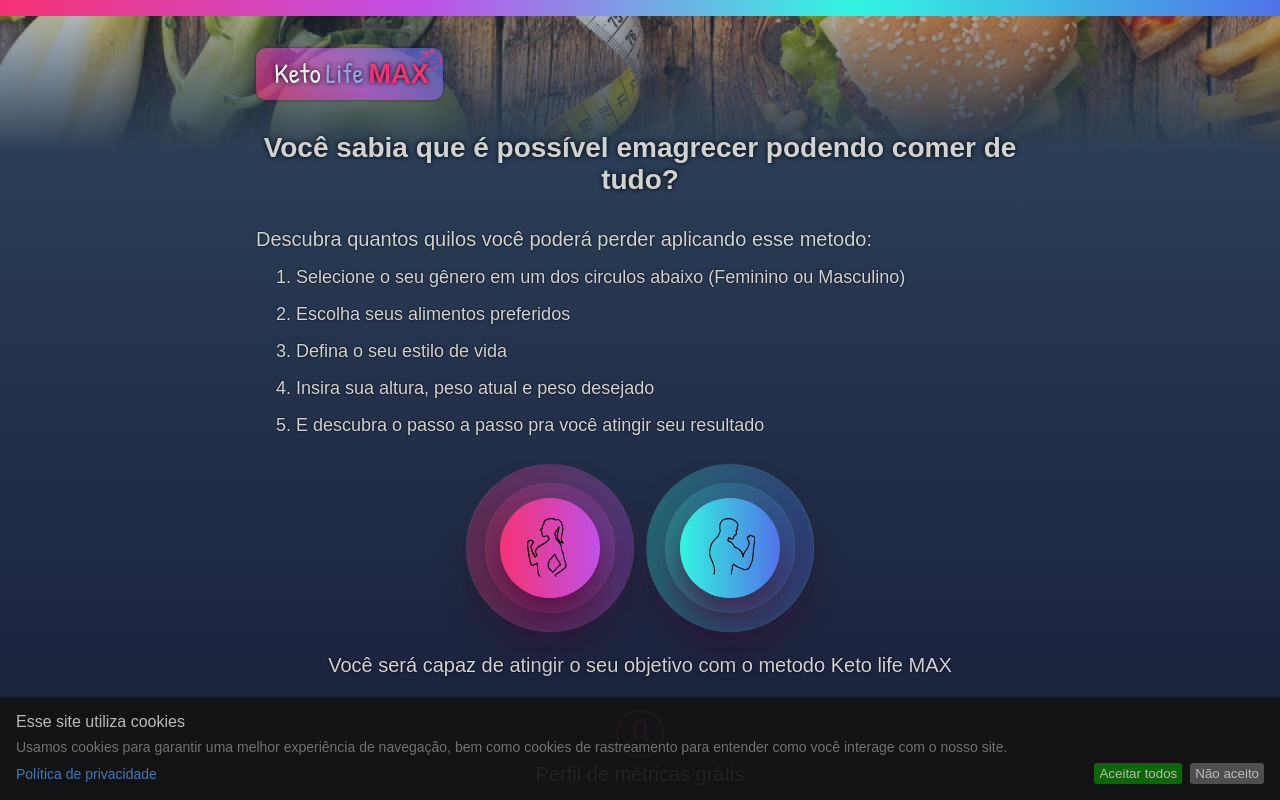
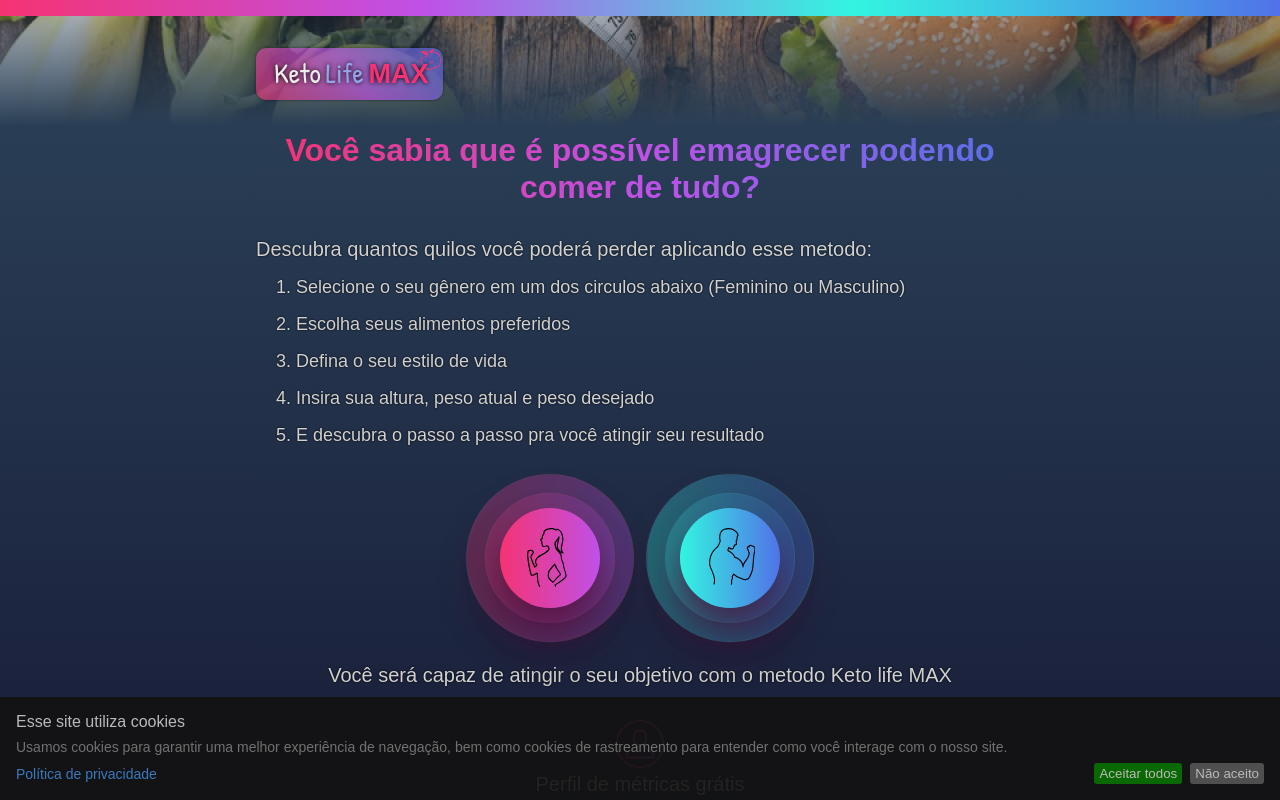
Before and after one commit to JeanVictorMachado/keto-life-max, a React (Create React App) app: page / in a window 1280 px wide. Shown: the top 800 px of the page. Built offline with nearby package versions, Linux system fonts and the light colour scheme.

Commit message:
fix: correcting text color

```diff
--- a/src/pages/Home/styles.css
+++ b/src/pages/Home/styles.css
@@ -9,7 +9,7 @@
   background-image: linear-gradient(
       to bottom,
       transparent -3%,
-      #293e55 5%,
+      #293e55 4%,
       rgb(20, 20, 48) 35%
     ),
     url("../../../public/images/image-all-diet.jpg");
@@ -24,12 +24,15 @@
 }
 
 .home-content__title {
-  font-size: 28px;
+  font-size: 32px;
   font-weight: 600;
   text-align: center;
   color: #d2d2d2;
   margin-top: 32px;
-  text-shadow: 0 0 5px black;
+  background: linear-gradient(89deg, #f53373 1.84%, #bf51e8 50.67%, #5172e8);
+  background-clip: text;
+  -webkit-background-clip: text;
+  -webkit-text-fill-color: transparent;
 }
 
 .home-content__call-method {
```
